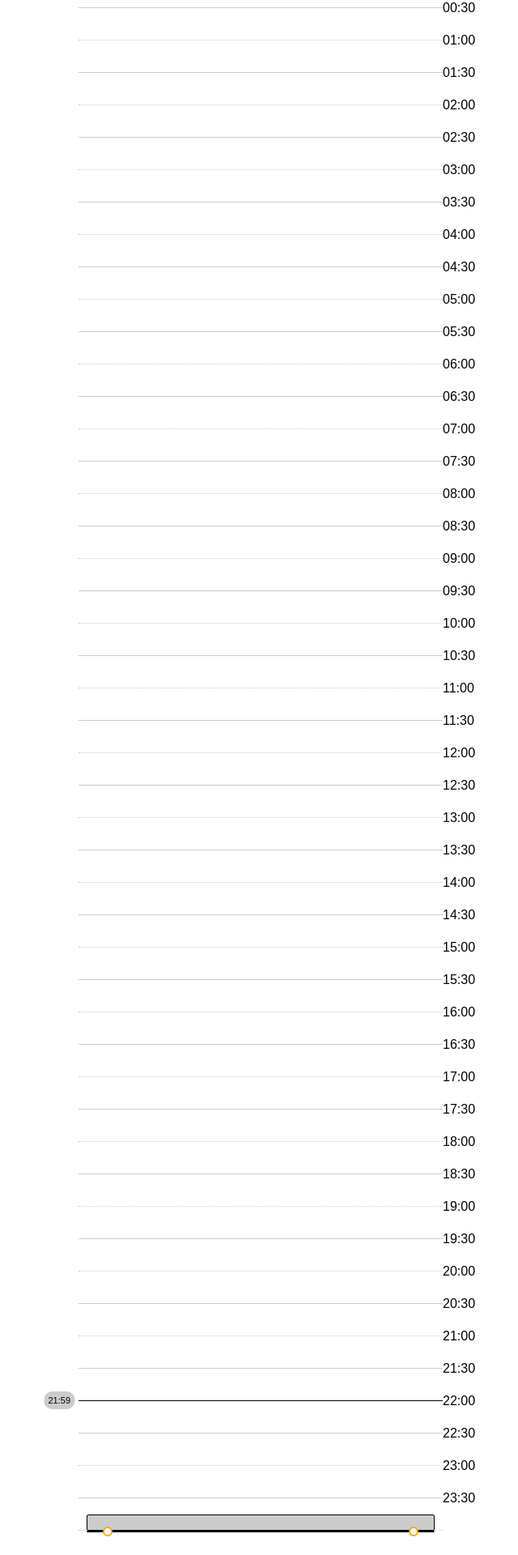
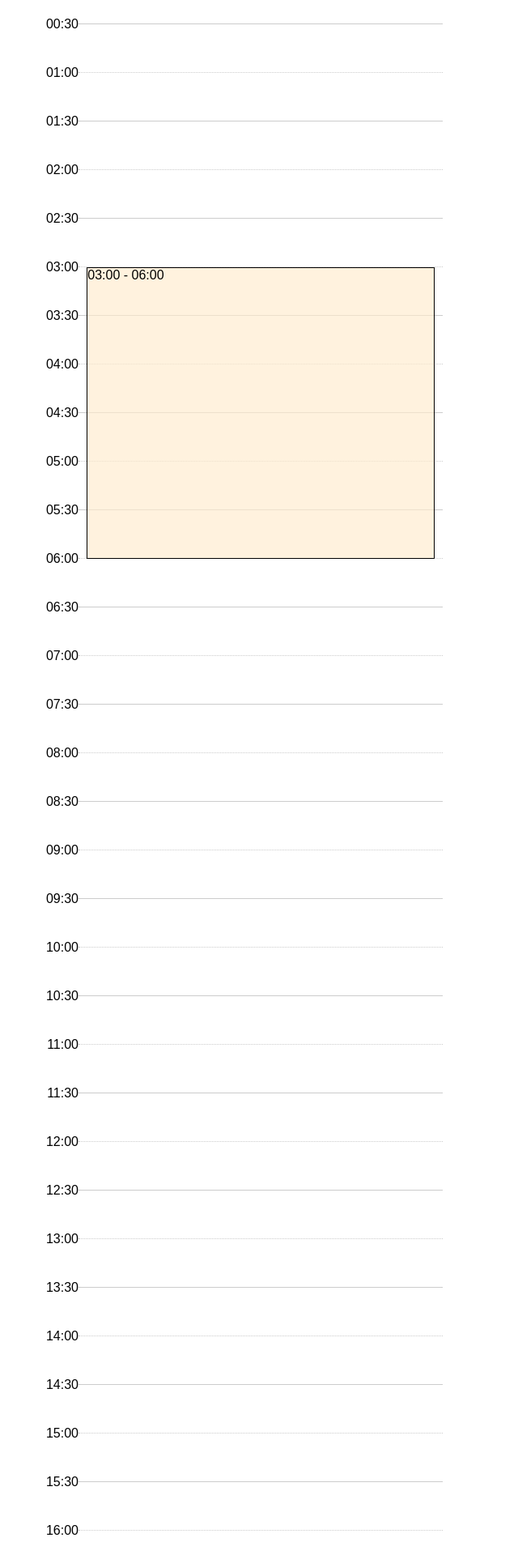
Before and after one commit to StAngerr/4r-daytimeline, a React (Vite) app: page / in a window 1280 px wide. Shown: the part 40-1960 px from the top of the page at 81% size, without its empty margins (318-958 px from the left). Built offline with nearby package versions, Linux system fonts and the light colour scheme.

Commit message:
Added refactoring to Period and NewPeriod components to reuse code

```diff
--- a/src/App.tsx
+++ b/src/App.tsx
@@ -135,6 +135,15 @@ class RandomClassCp extends Component {
 }
 /*end*/
 function App() {
+    if (true)
+        return (
+            <div className={'test-container'}>
+                <DayTimeline
+                    periods={[{ start: p2_s, end: p2_e }]}
+                    onChange={(a) => console.log(a)}
+                />
+            </div>
+        );
     return (
         <div className={'test-container'}>
             <DayTimeline
--- a/src/Daytimeline/DayTimeline.tsx
+++ b/src/Daytimeline/DayTimeline.tsx
@@ -209,6 +209,7 @@ export const DayTimeline = ({
                 return (
                     adjustedPeriod && (
                         <Period
+                            date={date}
                             crossDayStart={crossDayStart}
                             crossDayEnd={crossDayEnd}
                             original={p}
--- a/src/Daytimeline/NewPeriod/NewPeriod.tsx
+++ b/src/Daytimeline/NewPeriod/NewPeriod.tsx
@@ -1,25 +1,25 @@
-import React, { useRef, useEffect, useState, useCallback } from 'react';
+import React, { useRef, useEffect, useCallback, useMemo } from 'react';
 import {
     roundDownToInterval,
     roundUpToInterval,
     timeValuesToDatePeriod,
-    timeValueToBottomPosition,
-    timeValueToTopPosition,
+    timeValueToTimeUnits,
 } from '../../utils/period.utils.ts';
 import {
     BusinessHoursPeriod,
     DragDirection,
-    Period,
+    Period as PeriodType,
     PeriodValues,
 } from '../DayTimeline.types.ts';
 import { isMultipleOf } from '../../utils/validation.utils.ts';
+import { Period } from '../Period/Period.tsx';
 import { toClasses } from '../../utils/general.ts';
 
 export interface Props {
     timeslotHeight: number;
     interval: number;
     intervalValue: number;
-    selectedComponent?: React.ComponentType<{ selected: Period }>;
+    selectedComponent?: React.ComponentType<{ selected: PeriodType }>;
     startEndHours: BusinessHoursPeriod;
     selected: PeriodValues;
     onChange: (newPeriod: PeriodValues) => void;
@@ -28,7 +28,6 @@ export interface Props {
     editable?: boolean;
 }
 
-//TODO think if its possible to reuse this compoennt as base for NewPeriod due to repeatable content
 export const NewPeriod = ({
     onChange,
     interval,
@@ -41,18 +40,6 @@ export const NewPeriod = ({
     selected,
     date,
 }: Props) => {
-    const [placement, setPlacement] = useState({
-        top: timeValueToTopPosition(
-            selected.start - startEndHours.start,
-            STEP,
-            interval,
-        ),
-        bottom: timeValueToBottomPosition(
-            startEndHours.end - selected?.end,
-            STEP,
-            interval,
-        ),
-    });
     const isResizing = useRef(false);
     const divRef = useRef<HTMLDivElement | null>(null);
     const moveState = useRef<{
@@ -79,8 +66,6 @@ export const NewPeriod = ({
 
                 // upper part drag to top
                 if (toTopDirection && clientY < top && currentTop - STEP >= 0) {
-                    //divElement.style.top = currentTop - STEP + 'px';
-
                     onChange({
                         ...selected,
                         start: isMultipleOf(selected.start, intervalValue)
@@ -97,8 +82,6 @@ export const NewPeriod = ({
                     clientY > top + STEP &&
                     top + STEP < bottom
                 ) {
-                    //divElement.style.top = currentTop + STEP + 'px';
-
                     onChange({
                         ...selected,
                         start: isMultipleOf(selected.start, intervalValue)
@@ -117,8 +100,6 @@ export const NewPeriod = ({
                     clientY > bottom &&
                     currentBottom - STEP >= 0
                 ) {
-                    //divElement.style.bottom = currentBottom - STEP + 'px';
-
                     onChange({
                         ...selected,
                         end: isMultipleOf(selected.end, intervalValue)
@@ -132,8 +113,6 @@ export const NewPeriod = ({
                     clientY < bottom &&
                     bottom - STEP > top
                 ) {
-                    //divElement.style.bottom = currentBottom + STEP + 'px';'
-
                     onChange({
                         ...selected,
                         end: isMultipleOf(selected.end, intervalValue)
@@ -145,6 +124,22 @@ export const NewPeriod = ({
         },
         [STEP, intervalValue, selected, onChange],
     );
+    //TODO implement date + values
+    const original = useMemo((): PeriodType => {
+        const selectedStart = timeValueToTimeUnits(selected.start);
+        const selectedEnd = timeValueToTimeUnits(selected.start);
+        const startDate = new Date(date);
+        const endDate = new Date(date);
+
+        startDate.setHours(selectedStart[0]);
+        startDate.setMinutes(selectedStart[1]);
+        endDate.setHours(selectedEnd[0]);
+        endDate.setMinutes(selectedEnd[1]);
+        return {
+            start: startDate,
+            end: endDate,
+        };
+    }, [date, selected]);
 
     const stopResize = () => {
         isResizing.current = false;
@@ -184,33 +179,19 @@ export const NewPeriod = ({
         };
     }, []);
 
-    useEffect(() => {
-        if (selected) {
-            setPlacement({
-                top: timeValueToTopPosition(
-                    selected?.start - startEndHours.start,
-                    STEP,
-                    interval,
-                ),
-                bottom: timeValueToBottomPosition(
-                    startEndHours.end - selected?.end,
-                    STEP,
-                    interval,
-                ),
-            });
-        }
-    }, [selected, STEP, interval, startEndHours]);
-
+    return (
+        <Period
+            original={original}
+            timeslotHeight={STEP}
+            ref={divRef}
+            period={selected}
+            date={date}
+            className={toClasses(className, 'new-period')}
+            interval={interval}
+            startEndHours={startEndHours}
+            selectedComponent={() => {
                 return (
                     <>
-            <div
-                ref={divRef}
-                style={placement}
-                className={toClasses(
-                    'day-timeline-period new-period',
-                    className,
-                )}
-            >
                         {editable && (
                             <div
                                 className={'resize-top'}
@@ -220,7 +201,10 @@ export const NewPeriod = ({
                         )}
                         {SelectedComp && (
                             <SelectedComp
-                        selected={timeValuesToDatePeriod(selected, date)}
+                                selected={timeValuesToDatePeriod(
+                                    selected,
+                                    date,
+                                )}
                             />
                         )}
                         {editable && (
@@ -230,7 +214,9 @@ export const NewPeriod = ({
                                 onMouseDown={() => startResize('bottom')}
                             ></div>
                         )}
-            </div>
                     </>
                 );
+            }}
+        />
+    );
 };
--- a/src/Daytimeline/Period/Period.tsx
+++ b/src/Daytimeline/Period/Period.tsx
@@ -1,5 +1,6 @@
-import { useMemo, useState } from 'react';
+import React, { forwardRef, useMemo, useState } from 'react';
 import {
+    timeValuesToDatePeriod,
     timeValueToBottomPosition,
     timeValueToTopPosition,
 } from '../../utils/period.utils.ts';
@@ -8,28 +9,39 @@ import {
     Period as PeriodType,
     PeriodValues,
 } from '../DayTimeline.types.ts';
+import { buildTimeLabel } from '../../utils/format.utils.ts';
+import { toClasses } from '../../utils/general.ts';
+import { useAfterMountEffect } from '../../hooks/useAfterMountEffect.tsx';
 
 interface Props {
     period: PeriodValues;
     original: PeriodType;
     startEndHours: BusinessHoursPeriod;
+    selectedComponent?: React.ComponentType<{ period: PeriodType }>;
     interval: number;
     timeslotHeight: number;
     crossDayEnd?: boolean;
     crossDayStart?: boolean;
+    className?: string;
+    date: Date;
 }
 
-//TODO think if its possible to reuse this compoennt as base for NewPeriod due to repeatable content
-export const Period = ({
+export const Period = forwardRef(function (
+    {
         period,
         startEndHours,
         interval,
         crossDayEnd = false,
         crossDayStart = false,
+        selectedComponent: SelectedComp,
         original,
+        className,
+        date,
         timeslotHeight: STEP,
-}: Props) => {
-    const [placement] = useState({
+    }: Props,
+    ref: React.ForwardedRef<HTMLDivElement>,
+) {
+    const [placement, setPlacement] = useState({
         top: timeValueToTopPosition(
             period.start - startEndHours.start,
             STEP,
@@ -42,21 +54,49 @@ export const Period = ({
         ),
     });
 
-    const classes = useMemo(() => {
-        const base = ['day-timeline-period'];
-        if (crossDayEnd) base.push('cross-end');
-        if (crossDayStart) base.push('cross-start');
-        return base.join(' ');
-    }, [crossDayEnd, crossDayStart]);
+    const classes = useMemo(
+        () =>
+            toClasses(
+                'day-timeline-period',
+                crossDayEnd && 'cross-end',
+                crossDayStart && 'cross-start',
+                className,
+            ),
+        [crossDayEnd, crossDayStart, className],
+    );
+
+    const content = useMemo(() => {
+        if (SelectedComp)
+            return (
+                <SelectedComp period={timeValuesToDatePeriod(period, date)} />
+            );
+
+        return `${buildTimeLabel(original.start.getHours(), original.start.getMinutes())} - ${buildTimeLabel(original.end.getHours(), original.end.getMinutes())}`;
+    }, [SelectedComp, original, period, date]);
+
+    useAfterMountEffect(() => {
+        if (period)
+            setPlacement({
+                top: timeValueToTopPosition(
+                    period?.start - startEndHours.start,
+                    STEP,
+                    interval,
+                ),
+                bottom: timeValueToBottomPosition(
+                    startEndHours.end - period?.end,
+                    STEP,
+                    interval,
+                ),
+            });
+    }, [period, STEP, interval, startEndHours]);
 
     return (
         <div
+            ref={ref}
             style={{ ...placement, zIndex: original.layer }}
             className={classes}
         >
-            {original.start.toString()}
-            <div></div>
-            {original.end.toString()}
+            {content}
         </div>
     );
-};
+});
--- a/src/Daytimeline/SegmentedPeriod/SegmentedPeriod.tsx
+++ b/src/Daytimeline/SegmentedPeriod/SegmentedPeriod.tsx
@@ -2,6 +2,7 @@ import { PeriodValues, SegmentedPartConfig } from '../DayTimeline.types.ts';
 import { NewPeriod, Props as NewPeriodProps } from '../NewPeriod/NewPeriod.tsx';
 import { useCallback, useEffect, useState } from 'react';
 import { minutesToTimeValue } from '../../utils/period.utils.ts';
+import { isDefined } from '../../utils/validation.utils.ts';
 
 interface Props extends NewPeriodProps {
     segmentedParts: SegmentedPartConfig;
@@ -15,7 +16,7 @@ const PartsIds = {
 const noUndefinedFilter = (i: object | undefined | unknown) =>
     typeof i !== 'undefined';
 
-type PartsState = (PeriodValues & { editable: boolean })[];
+type PartsState = (PeriodValues & { editable?: boolean })[];
 
 export const SegmentedPeriod = ({
     segmentedParts,
@@ -154,7 +155,7 @@ export const SegmentedPeriod = ({
                 start,
                 { ...actualSelected, id: PartsIds.mid, editable: true },
                 end,
-            ].filter((i) => typeof i !== 'undefined'),
+            ].filter(isDefined),
         );
     }, [segmentedParts, newPeriodProps.selected]);
 
--- /dev/null
+++ b/src/hooks/useAfterMountEffect.tsx
@@ -0,0 +1,20 @@
+import { EffectCallback, useEffect, useRef } from 'react';
+
+export const useAfterMountEffect = (
+    cb: EffectCallback,
+    deps: Array<unknown>,
+) => {
+    const mounted = useRef<boolean>(false);
+
+    useEffect(() => {
+        if (mounted.current) {
+            console.log('After mount cb is called');
+            cb();
+        }
+    }, [...deps]);
+
+    useEffect(() => {
+        console.log('After mount main useEffect is called');
+        mounted.current = true;
+    }, []);
+};
--- a/src/main.tsx
+++ b/src/main.tsx
@@ -1,10 +1,6 @@
-import React from 'react'
-import ReactDOM from 'react-dom/client'
-import App from './App.tsx'
-import './index.css'
+import React from 'react';
+import ReactDOM from 'react-dom/client';
+import App from './App.tsx';
+import './index.css';
 
-ReactDOM.createRoot(document.getElementById('root')!).render(
-  <React.StrictMode>
-    <App />
-  </React.StrictMode>,
-)
+ReactDOM.createRoot(document.getElementById('root')!).render(<App />);
--- a/src/utils/validation.utils.ts
+++ b/src/utils/validation.utils.ts
@@ -29,3 +29,7 @@ export const isValidStringTuple = (
 export const isMultipleOf = (value: number, divisor: number) => {
     return value % divisor === 0;
 };
+
+export const isDefined = <T>(value: T | undefined): value is T => {
+    return value !== undefined;
+};
```
Lines whose indentation alone changed are shown as unchanged.
